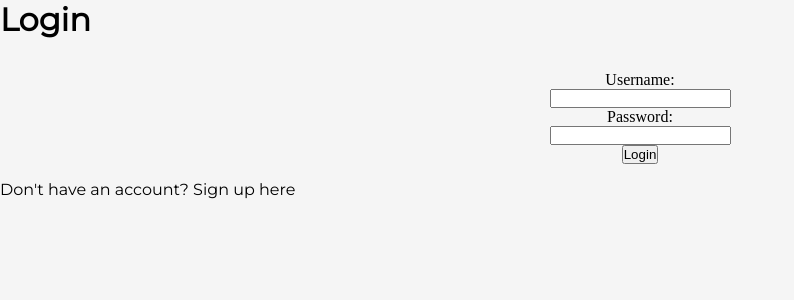
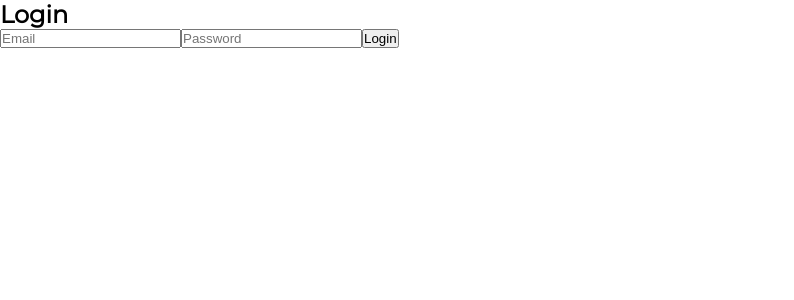
Before and after one commit to CSCD488-Winter2024/project-description-user-stories-and-glossary-project-unknown, a React (Vite) app in the folder DonutParade/: page /login in a window 1280 px wide. Shown: the top 300 px of the page, without its empty margins (0-794 px from the left). Built offline with nearby package versions, Linux system fonts and the light colour scheme.

Commit message:
added login stuff

```diff
--- a/DonutParade/src/pages/Login.jsx
+++ b/DonutParade/src/pages/Login.jsx
@@ -1,28 +1,102 @@
-import React from 'react'
+import React, { useState  } from 'react';
 import '../styles/Login.css'
-
-function Login() {
-  return (
-    <div className='Login'>
-
-        <h1>Login</h1>
-        <form id='loginContainer' method="post">
-          <label for='username'>Username:</label>
-          <input type='text' id='username' name='username' required />
-          <label for='password'>Password:</label>
-          <input type='password' id='password' name='password' required />
-          <input type='submit' value='Login' />
-        </form>
-
-        {/* if login is successful, put the user into the User page */}
-        {/* if login is unsuccessful, show an error message */}
-        <p>Don't have an account? <a href='/signup'>Sign up here</a></p>
+import { auth } from '../scripts/FBconfig.js';
+import { signInWithEmailAndPassword } from 'firebase/auth';
 
 
+const Login = () => {
+
+  const [email, setEmail] = useState('');
+  const [password, setPassword] = useState('');
+  const [error, setError] = useState(null);
+
+  const errorMessages = {
+    'auth/user-not-found': 'User not found. Please check your email.',
+    'auth/wrong-password': 'Incorrect password. Please try again.',
+    'auth/invalid-email': 'Invalid email. Please enter a valid email address.',
+    // Add more custom error messages for other error codes as needed
+  };
+
+  const handleLogin = async () => {
+    try {
+      await signInWithEmailAndPassword(auth, email, password);
+      // Login successful
+      console.log("Login successful");
+    } catch (error) {
+      // Handle login errors
+      console.error(error.message);
+      const errorMessage = errorMessages[error.code] || error.message;
+      setError(errorMessage);
+    }
+  };
+
+  return (
+    <div>
+      <h2>Login</h2>
+      <input
+        type="email"
+        placeholder="Email"
+        value={email}
+        onChange={(e) => setEmail(e.target.value)}
+      />
+      <input
+        type="password"
+        placeholder="Password"
+        value={password}
+        onChange={(e) => setPassword(e.target.value)}
+      />
+      <button onClick={handleLogin}>Login</button>
+      {error && <p style={{ color: 'red' }}>{error}</p>} {/* Display error message if error exists */}
+    </div>
+  );
+};
+
+export default Login;
+
+  // onValue(dbRef, (snapshot) => {
+  //   if (snapshot.exists()) {
+  //     var uName = snapshot.child("users/User2/uname").val();
+  //     var pWord = snapshot.child("users/User2/pass").val();
+
+  //     // console.log(uName);
+  //     // console.log(pWord);
+
+  //   } else {
+  //     console.log("No data available");
+  //   }
+  // });
 
 
-    </div>
-  )
-}
+// function Login() {
+//   return (
+//     <div className='Login'>
 
-export default Login
+//         <h1>Login</h1>
+//         <form id='loginContainer' >
+//           <label htmlFor='username'>Username:</label>
+//           <input type='text' id='username' name='username' required />
+//           <label htmlFor='password'>Password:</label>
+//           <input type='password' id='password' name='password' required />
+//           <button type='submit' value='Login' id='yo' onClick={loginCheck}>Login</button>
+
+
+//         </form>
+
+//         {/* if login is successful, put the user into the User page */}
+
+//         {/* if login is unsuccessful, show an error message */}
+//         <p id='error'></p>
+//         <p>Don't have an account? <a href='/signup'>Sign up here</a></p>
+//     </div>
+//   )
+// }
+
+//   function loginCheck() {
+//     var username = document.getElementById('username').value;
+//     var password = document.getElementById('password').value;
+//     if (username === uName && password === pWord) {
+//       Navigate("/users");
+//     } else {
+//       document.getElementById('error').innerHTML = 'Invalid username or password';
+//     }
+//   }
--- /dev/null
+++ b/DonutParade/src/scripts/FBconfig.js
@@ -0,0 +1,20 @@
+import { initializeApp } from 'firebase/app';
+import { getAuth } from 'firebase/auth';
+
+// Firebase configuration
+const firebaseConfig = {
+    apiKey: "AIzaSyD4UrrUwYnrasHYoTu3LrUXB3D-M-UUOTE",
+    authDomain: "donutparade-420a9.firebaseapp.com",
+    databaseURL: "https://donutparade-420a9-default-rtdb.firebaseio.com",
+    projectId: "donutparade-420a9",
+    storageBucket: "donutparade-420a9.appspot.com",
+    messagingSenderId: "1041450370981",
+    appId: "1:1041450370981:web:782672f1b389ce8ef74a4c",
+    measurementId: "G-LB3C3VF3B5"
+};
+
+// Initialize Firebase
+const firebaseApp = initializeApp(firebaseConfig);
+const auth = getAuth(firebaseApp);
+
+export { auth };
--- a/DonutParade/src/styles/Login.css
+++ b/DonutParade/src/styles/Login.css
@@ -24,3 +24,14 @@
     padding: 1rem;
     margin-top: 1rem;
 }
+
+
+#yo {
+    font-size: 5rem;
+    display: flex;
+    flex-direction: column;
+    align-items: center;
+    justify-content: center;
+    padding: 1rem;
+    margin-top: 1rem;
+}
```
Also changed, not shown: DonutParade/src/scripts/Uhhh.js (+9 -3 lines).
